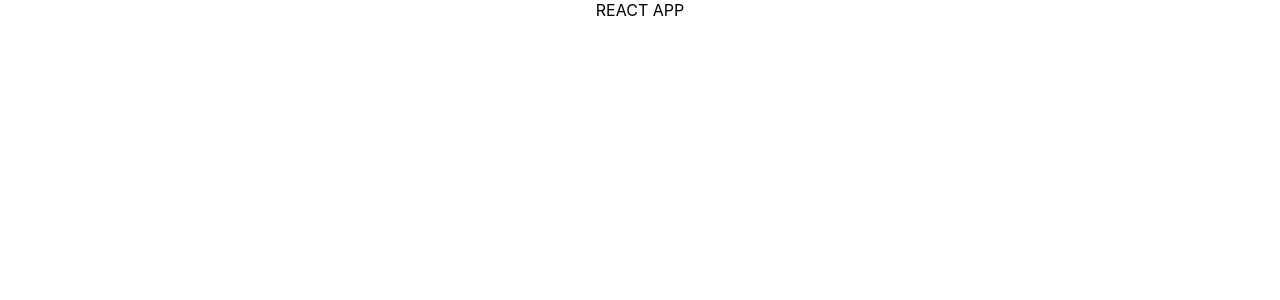
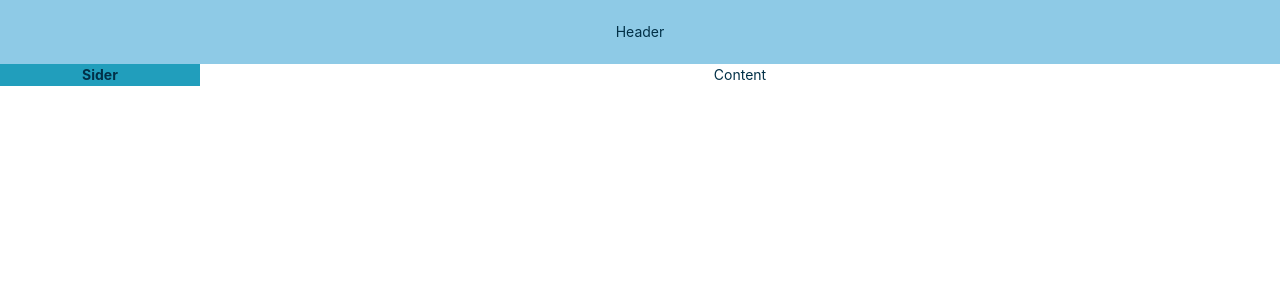
Before and after one commit to acalvom/react-redux-antd-app, a React (Create React App) app: page / in a window 1280 px wide. Shown: the top 300 px of the page. Built offline with nearby package versions, Linux system fonts and the light colour scheme.

Commit message:
Import Ant Design & Create layout

```diff
--- a/src/App.css
+++ b/src/App.css
@@ -1,3 +1,19 @@
 .App {
   text-align: center;
 }
+
+.app-header {
+  background-color: #8ECAE6;
+  color: #023047;
+}
+
+.app-sider {
+  background-color: #219EBC;
+  color: #023047;
+  font-weight: bold;
+}
+
+.app-content {
+  background-color: white;
+  color: #023047;
+}
--- a/src/App.js
+++ b/src/App.js
@@ -1,9 +1,17 @@
 import './App.css';
+import { Layout } from 'antd';
+const { Header, Sider, Content } = Layout;
 
 function App() {
   return (
     <div className="App">
-      REACT APP
+      <Layout>
+        <Header className="app-header">Header</Header>
+        <Layout>
+          <Sider className="app-sider">Sider</Sider>
+          <Content className="app-content">Content</Content>
+        </Layout>
+      </Layout>
     </div>
   );
 }
--- a/src/index.js
+++ b/src/index.js
@@ -1,5 +1,6 @@
 import React from 'react';
 import ReactDOM from 'react-dom';
+import 'antd/dist/antd.css';
 import './index.css';
 import App from './App';
 
```
